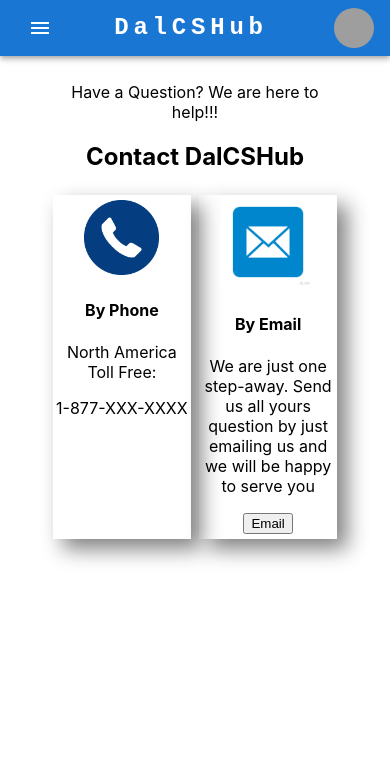
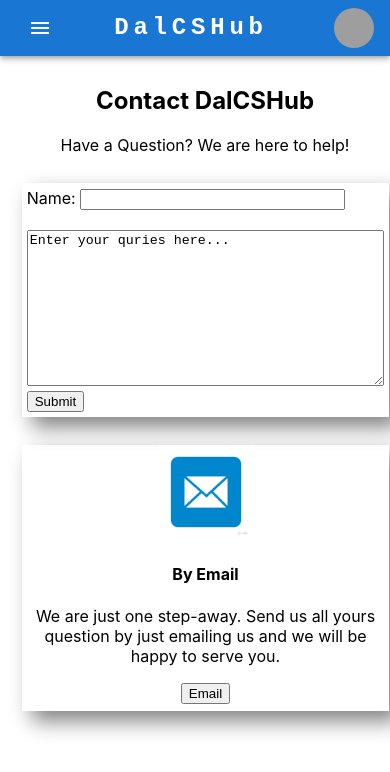
Before and after one commit to Lareina-Y/DalCSHub, a React (Create React App) app in the folder dalcshub-react/: page /Contact in a window 390 px wide. Shown: the top 772 px of the page. Built offline with nearby package versions, Linux system fonts and the light colour scheme; grey boxes are pictures that could not be loaded.

Commit message:
responsive contact

```diff
--- a/dalcshub-react/src/index.css
+++ b/dalcshub-react/src/index.css
@@ -27,13 +27,57 @@
 }
 
 .contact1{
+  text-align: left;
   margin: 3%;
-  padding-top: 5px;
+  padding: 5px;
   box-shadow: 10px 10px 20px gray;
 }
 
 .contact2{
+  text-align: center;
   margin: 3%;
-  padding-bottom: 5px;
+  padding-bottom: 7px;
   box-shadow: 10px 10px 20px gray;
 }
+
+.contact1 textarea{
+  max-width: 100%;
+  box-sizing: border-box;
+  resize: vertical;
+  overflow: auto;
+}
+
+.contact1 input[type="text"] {
+  max-width: 100%;
+  box-sizing: border-box;
+}
+
+
+@media screen and (max-width: 400px) {
+
+  .contactus{
+    text-align: center;
+    margin: auto;
+    padding: 10px;
+    width: 100%;
+  }
+
+  .contactbox{
+    display: grid;
+    grid-template-columns: 1fr;
+    grid-gap: 5px;
+  }
+
+  .contact1 textarea {
+    max-width: 100%;
+    box-sizing: border-box;
+    resize: vertical;
+    overflow: auto;
+  }
+
+  .contact1 input[type="text"] {
+    max-width: 100%;
+    box-sizing: border-box;
+  }
+
+}
--- a/dalcshub-react/src/pages/Contact.js
+++ b/dalcshub-react/src/pages/Contact.js
@@ -1,28 +1,31 @@
 import React from 'react'
 import MailImg from '../assets/images/mail-img.png'
-import CallImg from '../assets/images/phone-img.png'
+
 
 export function Contact() {
   return (
     <div>
 
       <div class='contactus'>
-        <p>Have a Question? We are here to help!!! </p>
         <h2>Contact DalCSHub</h2>
+        <p>Have a Question? We are here to help!</p>
 
         <div class='contactbox'>
             <div class='contact1'>
-              <img src={CallImg} alt='call-icon' height={75} width={75}></img>
-              <h4>By Phone</h4>
-              <p>North America Toll Free:</p>
-              <p>1-877-XXX-XXXX</p>
+              <label>Name: </label>
+              <input type='text' size={30}></input>
+              <br></br>
+              <br></br>
+              <textarea rows={10} cols={45}>Enter your quries here...</textarea>
+              <br></br>
+              <button id="contact-btn" type='submit'>Submit</button>
             </div>
 
             <div class="contact2">
               <img src={MailImg} alt='mail-icon' height={94} width={94}></img>
               <h4>By Email</h4>
-              <p>We are just one step-away. Send us all yours question by just emailing us and we will be happy to serve you</p>
-              <button type='submit' href='contactdalcshub@dal.ca'>Email</button>
+              <p>We are just one step-away. Send us all yours question by just emailing us and we will be happy to serve you.</p>
+              <button href="mailto:contactdalcshub@dal.ca">Email</button>
             </div>
         </div>
 
```
